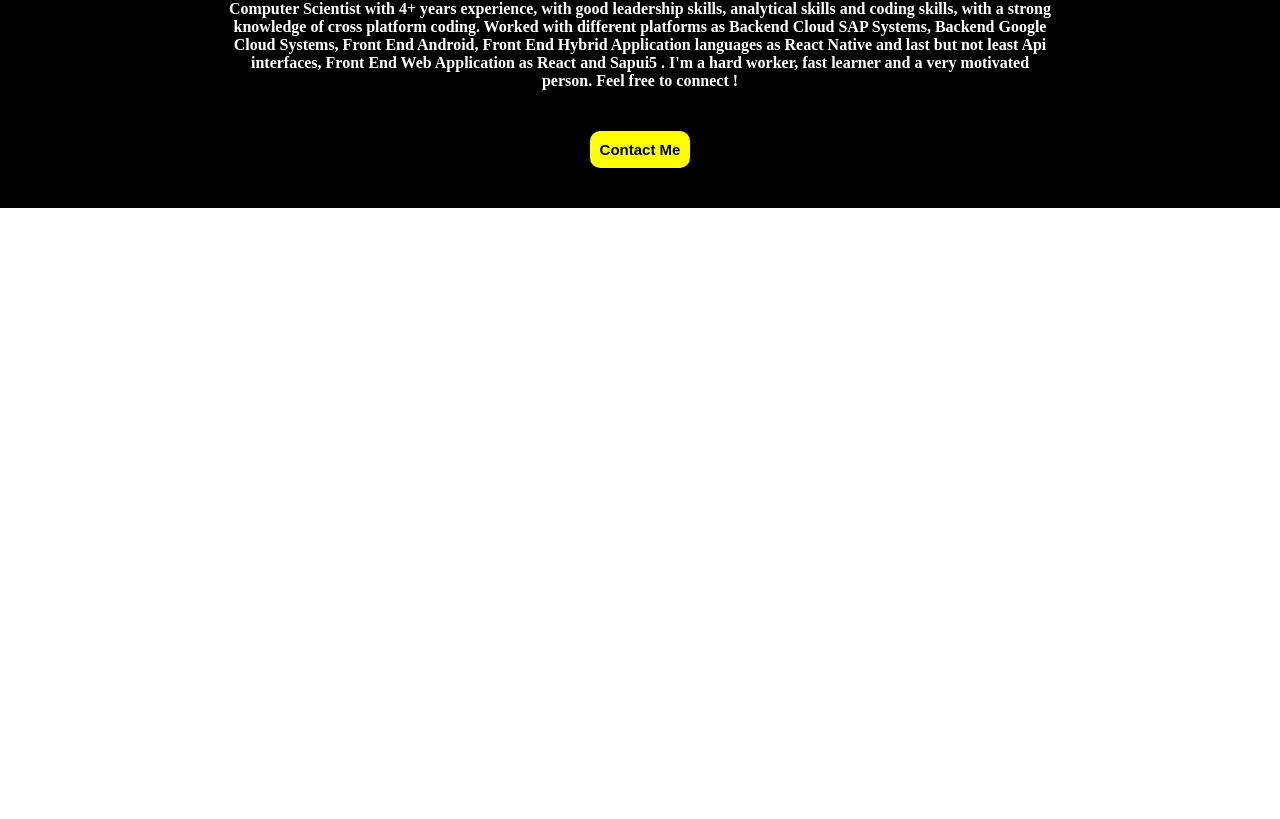
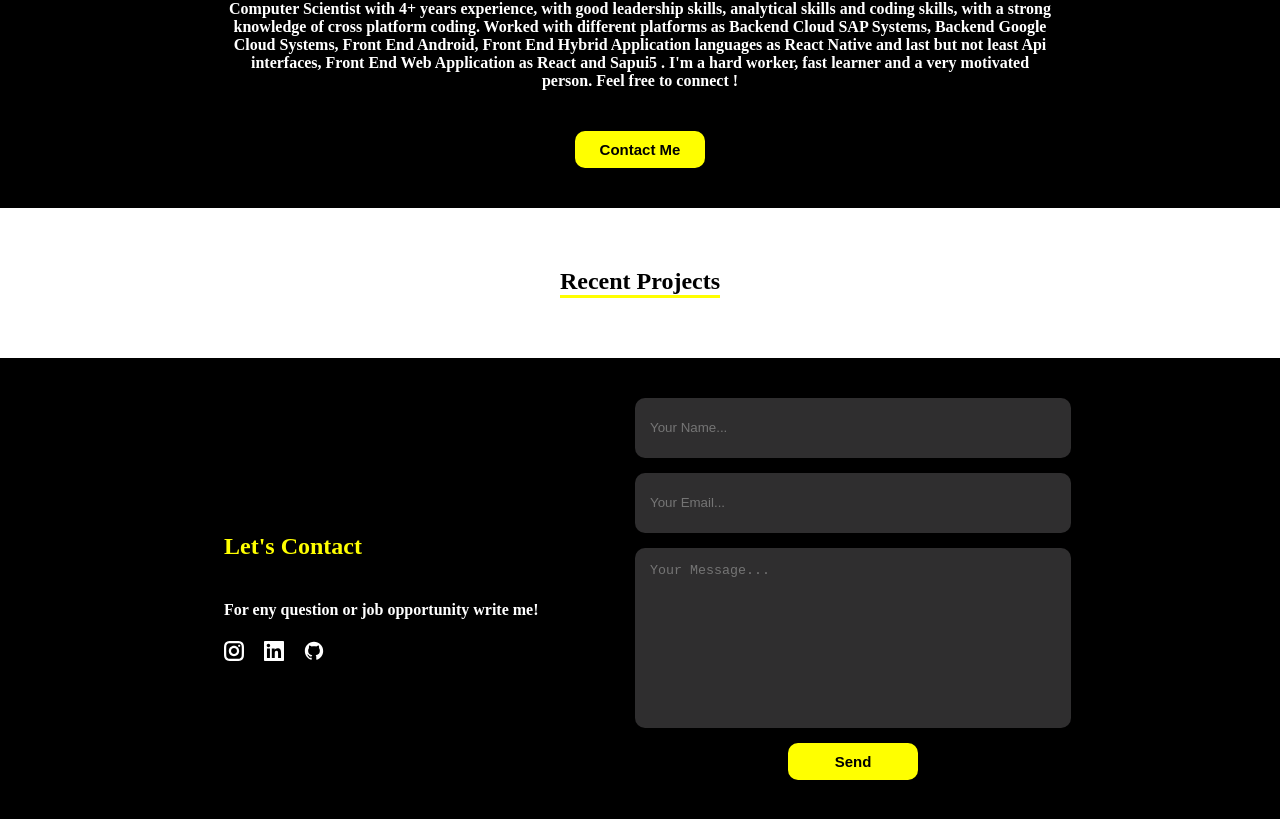
Before and after one commit to MarcotulliMatteo/PersonalPortfolio, a React (Create React App) app: page / in a window 1280 px wide. Shown: the part 1601-2420 px from the top of the page. Before the commit the page ends 1809 px from the top, so only its background shows below. Built offline with nearby package versions, Linux system fonts and the light colour scheme.

Commit message:
feat: Contact me, About me, Knowledge Sections

```diff
--- a/package.json
+++ b/package.json
@@ -7,6 +7,7 @@
     "@testing-library/jest-dom": "^5.16.5",
     "@testing-library/react": "^13.4.0",
     "@testing-library/user-event": "^13.5.0",
+    "emailjs-com": "^3.2.0",
     "react": "^18.2.0",
     "react-dom": "^18.2.0",
     "react-icons": "^4.6.0",
--- a/src/Components/AboutMe.js
+++ b/src/Components/AboutMe.js
@@ -1,61 +1,23 @@
-import styled from "styled-components";
+import { ComponentContainerDiv, ComponentSubContainerDiv, SectionTitleH2, TextH4, Button } from "../StyledComponents/StyledComponents";
 
 const AboutMe = () => {
     return (
-        <AboutContainerDiv>
-            <AboutDiv>
-                <AboutH2>About Me</AboutH2>
+        <ComponentContainerDiv color={'black'}>
+            <ComponentSubContainerDiv>
+                <SectionTitleH2 color={'white'}>About Me</SectionTitleH2>
 
-                <AboutH4>Computer Scientist with 4+ years experience, with good leadership skills, analytical skills and coding skills,
+                <TextH4>Computer Scientist with 4+ years experience, with good leadership skills, analytical skills and coding skills,
 with a strong knowledge of cross platform coding.
 
 Worked with different platforms as Backend Cloud SAP Systems, Backend Google Cloud Systems, Front End Android, Front End Hybrid Application languages as React Native and last but not least Api interfaces, Front End Web Application as React and Sapui5 .
 
 I'm a hard worker, fast learner and a very motivated person.
-Feel free to connect !</AboutH4>
+Feel free to connect !</TextH4>
 
-                <AboutButton>Contact Me</AboutButton>
-            </AboutDiv>
-        </AboutContainerDiv>
+                <Button>Contact Me</Button>
+            </ComponentSubContainerDiv>
+        </ComponentContainerDiv>
     )
 }
 
 export default AboutMe;
-
-const AboutContainerDiv = styled.div`
-    width: 100%;
-    justify-content: center;
-    align-items: center;
-    background-color: black;
-`
-
-const AboutDiv = styled.div`
-    width: 65%;
-    margin: 0 auto;
-    display: flex;
-    align-items: center;
-    justify-content:center;
-    gap: 20px;
-    flex-direction: column;
-    text-align: center;
-    padding: 40px 0px 40px 0px;
-`
-
-const AboutH2 = styled.h2`
-    color: white;
-    border-bottom: 3px solid yellow;
-`
-
-const AboutH4 = styled.h4`
-    color: white;
-`
-
-const AboutButton = styled.button`
-    border: none;
-    border-radius: 10px;
-    background-color: yellow;
-    color: black;
-    padding: 10px;
-    font-weight: bold;
-    font-size: 15px;
-`
--- /dev/null
+++ b/src/Components/ContactMe.js
@@ -0,0 +1,114 @@
+import { ComponentContainerDiv, TextH4, Button } from "../StyledComponents/StyledComponents";
+import styled from "styled-components";
+import ContactsIcons from "./ContactsIcons";
+import { useState } from "react";
+import { send } from 'emailjs-com';
+
+const ContactMe = () => {
+    const [name, setName] = useState('');
+    const [email, setEmail] = useState('');
+    const [body, setBody] = useState('');
+
+    const handleSumbit = (event) => {
+        event.preventDefault()
+
+        send(
+            'service_xlau9qh',
+            'template_gt98oga',
+            {
+                from_name: name,
+                to_name: 'Matteo',
+                message: body,
+            },
+            '8RZCv5wM6WZvMsJeg'
+          )
+            .then((response) => {
+              console.log('SUCCESS!', response.status, response.text);
+              alert('Email sent to Matteo. Thank you!')
+              setName('')
+              setEmail('')
+              setBody('')
+            })
+            .catch((err) => {
+                alert("There is an error with the Email service, try angain later or send an email directly to matteomarcotulli@gmail.com")
+            });
+    }
+
+    return (
+        <ComponentContainerDiv color={'black'}>
+            <ComponentSubContainerHorizontalDiv>
+                <FlexBoxHorizontalDiv>
+                    <ContactMeTitleH2 color={'white'}>Let's Contact</ContactMeTitleH2>
+                    <TextH4>For eny question or job opportunity write me!</TextH4>
+                    <ContactsIcons/>
+                </FlexBoxHorizontalDiv>
+                <FlexBoxHorizontalDiv>
+                    <Form onSubmit={handleSumbit}>
+                        <Input type='text' value={name} height={'30px'}
+                         onChange={(e) => setName(e.target.value)}
+                         placeholder='Your Name...'/>
+                        <Input type='email' value={email} height={'30px'}
+                         onChange={(e) => setEmail(e.target.value)}
+                         placeholder='Your Email...'/>
+                        <Textarea value={body} height={'150px'}
+                         onChange={(e) => setBody(e.target.value)}
+                         placeholder='Your Message...'/>
+                        <Button>Send</Button>
+                    </Form>
+                </FlexBoxHorizontalDiv>
+            </ComponentSubContainerHorizontalDiv>
+        </ComponentContainerDiv>
+    )
+}
+
+export default ContactMe;
+
+const ComponentSubContainerHorizontalDiv = styled.div`
+    width: 65%;
+    display: flex;
+    flex-direction: row;
+    gap: 20px;
+    padding: 40px 0px 40px 0px;
+    justify-content: center;
+    align-items: center;
+    margin: 0 auto;
+`
+
+const FlexBoxHorizontalDiv = styled.div`
+    display: flex;
+    flex-direction: column;
+    justify-content: flex-start;
+    flex: 1;
+`
+
+const ContactMeTitleH2 = styled.h2`
+    color: yellow;
+`
+
+const Input = styled.input`
+    border-radius: 10px;
+    background-color: rgb(47,46,47);
+    height: ${props=>props.height};
+    width: 100%;
+    border: 0px;
+    padding: 15px;
+    color: white;
+`
+
+const Textarea = styled.textarea`
+    border-radius: 10px;
+    background-color: rgb(47,46,47);
+    height: ${props=>props.height};
+    width: 100%;
+    border: 0px;
+    padding: 15px;
+    color: white;
+    resize: none;
+`
+
+const Form = styled.form`
+    display: flex;
+    flex-direction: column;
+    gap: 15px;
+    align-items: center;
+`
--- /dev/null
+++ b/src/Components/ContactsIcons.js
@@ -0,0 +1,46 @@
+import { GrInstagram, GrLinkedin, GrGithub } from "react-icons/gr";
+import styled from "styled-components";
+
+const ContactsIcons = () => {
+    return (
+        <IconDiv>
+            <a href="" target='_blank' rel="noreferrer">
+                <StyledGrInstagram size={20}/>
+            </a>
+            <a href="https://www.linkedin.com/in/matteo-marcotulli-31b6651b1" target='_blank' rel="noreferrer">
+                <StyledGrLinkedin size={20}/>
+            </a>
+            <a href="https://github.com/MarcotulliMatteo?tab=repositories" target='_blank' rel="noreferrer">
+                <StyledGrGithub size={20}/>
+            </a>
+        </IconDiv>
+    )
+}
+
+export default ContactsIcons;
+
+const StyledGrInstagram = styled(GrInstagram)`
+    color: white;
+    &:hover {
+        color: yellow;
+    }
+`
+
+const StyledGrLinkedin = styled(GrLinkedin)`
+    color: white;
+    &:hover {
+        color: yellow;
+    }
+`
+
+const StyledGrGithub = styled(GrGithub)`
+    color: white;
+    &:hover {
+        color: yellow;
+    }
+`
+
+const IconDiv = styled.div`
+    display: flex;
+    gap: 20px;
+`
--- a/src/Components/Header.js
+++ b/src/Components/Header.js
@@ -1,5 +1,5 @@
 import styled from "styled-components";
-import { YellowSpan } from "../Screens/Home";
+import { YellowSpan } from "../StyledComponents/StyledComponents";
 
 const Header = () => {
     return (
--- a/src/Components/MainSection.js
+++ b/src/Components/MainSection.js
@@ -1,26 +1,19 @@
 import styled from "styled-components";
 import homebackground from "../Images/home.jpg";
-import { GrInstagram, GrLinkedin, GrGithub } from "react-icons/gr";
-import { YellowSpan } from "../Screens/Home";
+
+import { TextH1, TextH3, TextH4, YellowSpan } from "../StyledComponents/StyledComponents";
+import ContactsIcons from "./ContactsIcons";
 
 const MainSection = () => {
     return (
         <HomeContainerDiv>
             <HomeDiv>
-                <HomeH3>Hi! I'm Matteo.</HomeH3>
-                <HomeH1>A <YellowSpan>Full Stack Developer</YellowSpan></HomeH1>
-                <HomeH4>Computer Scientist with 4+ years experience, with good leadership skills, analytical skills and coding skills, with a strong knowledge of cross platform coding.</HomeH4>
+                <TextH3>Hi! I'm Matteo.</TextH3>
+                <TextH1>A <YellowSpan>Full Stack Developer</YellowSpan></TextH1>
+                <TextH4 maxWidth={'40%'}>Computer Scientist with 4+ years experience, with good leadership skills, analytical skills and coding skills, with a strong knowledge of cross platform coding.</TextH4>
 
                 <HomeIconDiv>
-                    <a href="" target='_blank' rel="noreferrer">
-                        <StyledGrInstagram size={20}/>
-                    </a>
-                    <a href="https://www.linkedin.com/in/matteo-marcotulli-31b6651b1" target='_blank' rel="noreferrer">
-                        <StyledGrLinkedin size={20}/>
-                    </a>
-                    <a href="https://github.com/MarcotulliMatteo?tab=repositories" target='_blank' rel="noreferrer">
-                        <StyledGrGithub size={20}/>
-                    </a>
+                    <ContactsIcons/>
                 </HomeIconDiv>
             </HomeDiv>
         </HomeContainerDiv>
@@ -52,43 +45,7 @@ const HomeDiv = styled.div`
 `
 
 const HomeIconDiv = styled.div`
-    display: flex;
-    gap: 20px;
     position: absolute;
     bottom: 5vh;
     z-index: 10;
 `
-
-const HomeH1 = styled.h1`
-    color: white;
-`
-
-const HomeH3 = styled.h3`
-    color: white;
-`
-
-const HomeH4 = styled.h4`
-    color: white;
-    max-width: 40%;
-`
-
-const StyledGrInstagram = styled(GrInstagram)`
-    color: white;
-    &:hover {
-        color: yellow;
-    }
-`
-
-const StyledGrLinkedin = styled(GrLinkedin)`
-    color: white;
-    &:hover {
-        color: yellow;
-    }
-`
-
-const StyledGrGithub = styled(GrGithub)`
-    color: white;
-    &:hover {
-        color: yellow;
-    }
-`
--- /dev/null
+++ b/src/Components/RecentProjects.js
@@ -0,0 +1,14 @@
+import { ComponentContainerDiv, ComponentSubContainerDiv, SectionTitleH2 } from "../StyledComponents/StyledComponents";
+
+const RecentProjects = () => {
+    return (
+        <ComponentContainerDiv color={'white'}>
+            <ComponentSubContainerDiv>
+                <SectionTitleH2 color={'black'}>Recent Projects</SectionTitleH2>
+
+            </ComponentSubContainerDiv>
+        </ComponentContainerDiv>
+    )
+}
+
+export default RecentProjects;
--- a/src/Screens/Home.js
+++ b/src/Screens/Home.js
@@ -1,9 +1,10 @@
-import styled from "styled-components";
 import React from "react";
 import Header from "../Components/Header";
 import MainSection from "../Components/MainSection";
 import Knowledge from "../Components/Knowledge";
 import AboutMe from "../Components/AboutMe";
+import RecentProjects from "../Components/RecentProjects";
+import ContactMe from "../Components/ContactMe";
 
 const Home = () => {
     return (
@@ -12,12 +13,10 @@ const Home = () => {
             <MainSection/>
             <Knowledge/>
             <AboutMe/>
+            <RecentProjects/>
+            <ContactMe/>
         </React.Fragment>
     )
 }
 
 export default Home;
-
-export const YellowSpan = styled.span`
-    color: yellow;
-`
--- /dev/null
+++ b/src/StyledComponents/StyledComponents.js
@@ -0,0 +1,53 @@
+import styled from "styled-components";
+
+export const ComponentContainerDiv = styled.div`
+    width: 100%;
+    justify-content: center;
+    align-items: center;
+    background-color: ${props => props.color};
+`
+
+export const ComponentSubContainerDiv = styled.div`
+    width: 65%;
+    margin: 0 auto;
+    display: flex;
+    flex-direction: column;
+    align-items: center;
+    justify-content:center;
+    gap: 20px;
+    padding: 40px 0px 40px 0px;
+    text-align: center;
+`
+
+export const SectionTitleH2 = styled.h2`
+    border-bottom: 3px solid yellow;
+    color: ${props => props.color};
+`
+
+export const TextH1 = styled.h1`
+    color: white;
+`
+
+export const TextH3 = styled.h3`
+    color: white;
+`
+
+export const TextH4 = styled.h4`
+    color: white;
+    max-width: ${props=> props.maxWidth};
+`
+
+export const YellowSpan = styled.span`
+    color: yellow;
+`
+
+export const Button = styled.button`
+    border: none;
+    border-radius: 10px;
+    background-color: yellow;
+    color: black;
+    padding: 10px;
+    font-weight: bold;
+    font-size: 15px;
+    width: 130px;
+`
```
Also changed, not shown: src/Components/Knowledge.js (+12 -40 lines), 1 other file (tests, documents, lock files or other folders).
